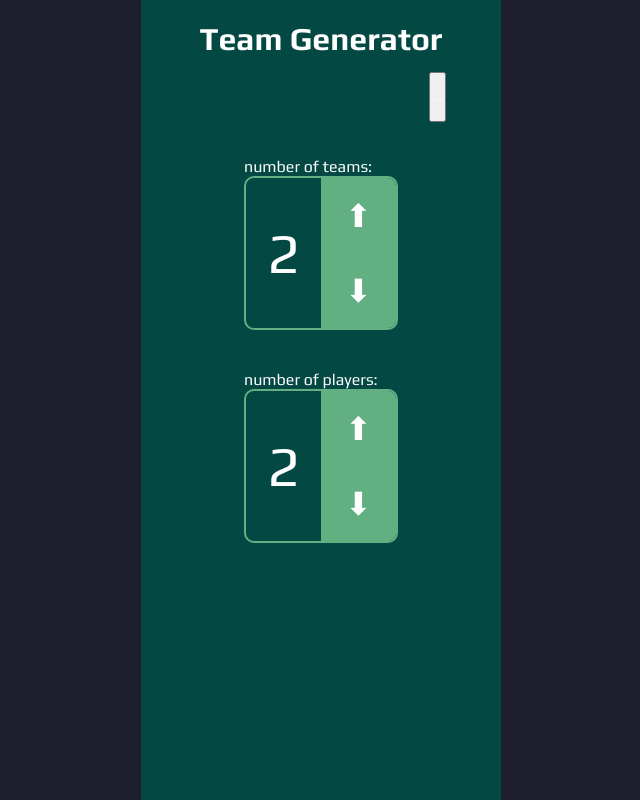
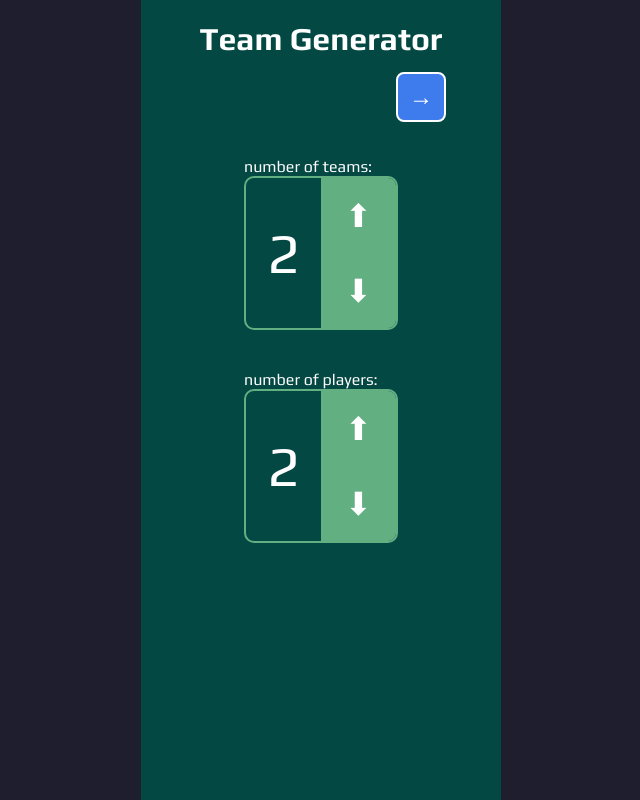
Before and after one commit to ZaneMeroff/team-picker, a Vue app: page / in a window 1280 px wide. Shown: the whole page, without its empty margins (319-959 px from the left). Built offline with nearby package versions, Linux system fonts and the light colour scheme.

Commit message:
Refactor style

```diff
--- a/src/App.css
+++ b/src/App.css
@@ -14,9 +14,10 @@
   display: flex;
   align-items: center;
   justify-content: center;
-  height: 100vh;
+  height: auto;
   width: 100vw;
   background-color: #1e1e2e;
+  overflow-y: hidden;
 }
 
 .main-container {
@@ -42,8 +43,7 @@
   margin: 15px 0px;
 }
 
-.next-button,
-.back-button {
+.arrow-button {
   height: 50px;
   width: 50px;
   border-radius: 8px;
@@ -53,7 +53,19 @@
   color: #FFF;
 }
 
-.next-button:hover,
-.back-button:hover {
+.arrow-button:hover {
   cursor: pointer;
 }
+
+.error-message {
+  position: absolute;
+  top: 130px;
+  color: #ffad00;
+}
+
+.fade-enter-active, .fade-leave-active {
+  transition: opacity .5s;
+}
+.fade-enter, .fade-leave-to /* .fade-leave-active below version 2.1.8 */ {
+  opacity: 1;
+}
--- a/src/components/PlayerNameInput/PlayerNameInput.css
+++ b/src/components/PlayerNameInput/PlayerNameInput.css
@@ -16,6 +16,7 @@
   flex-direction: column;
   align-items: center;
   overflow-y: scroll;
+  margin-top: 10px;
 }
 
 .player-name-input-div {
```
